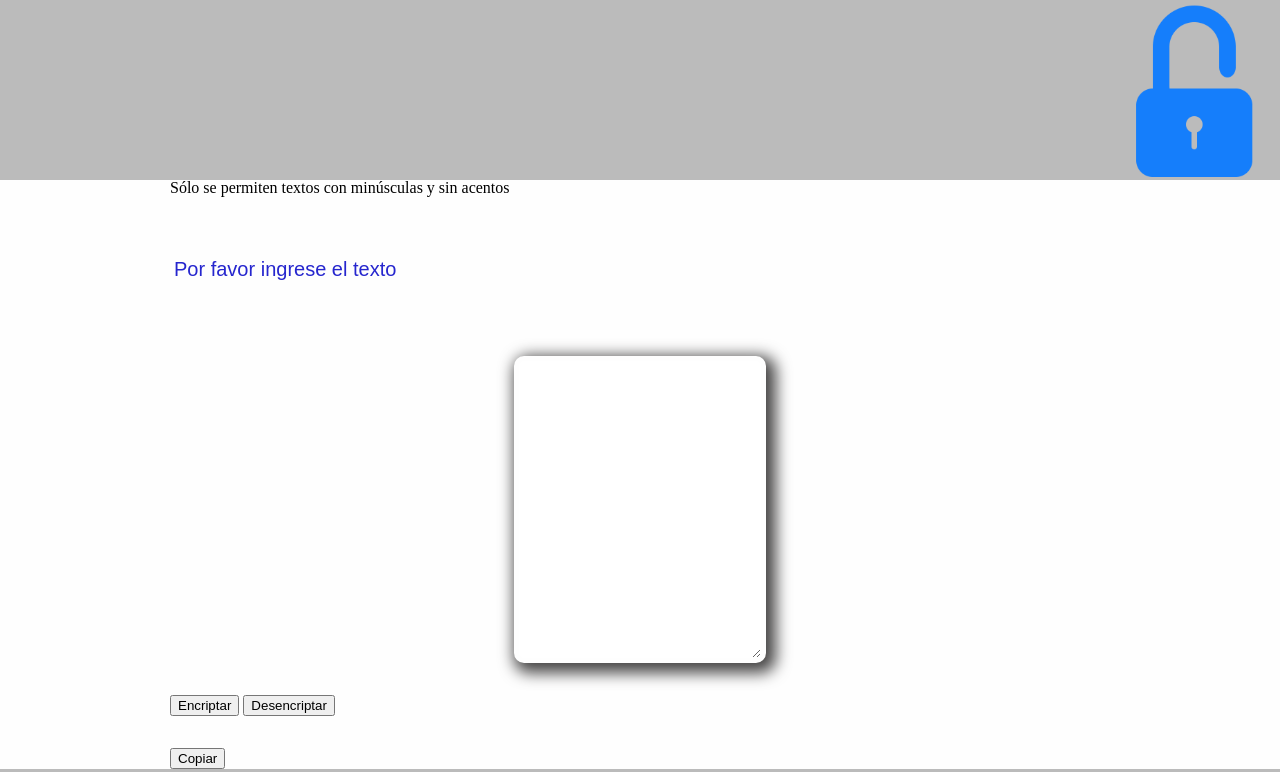
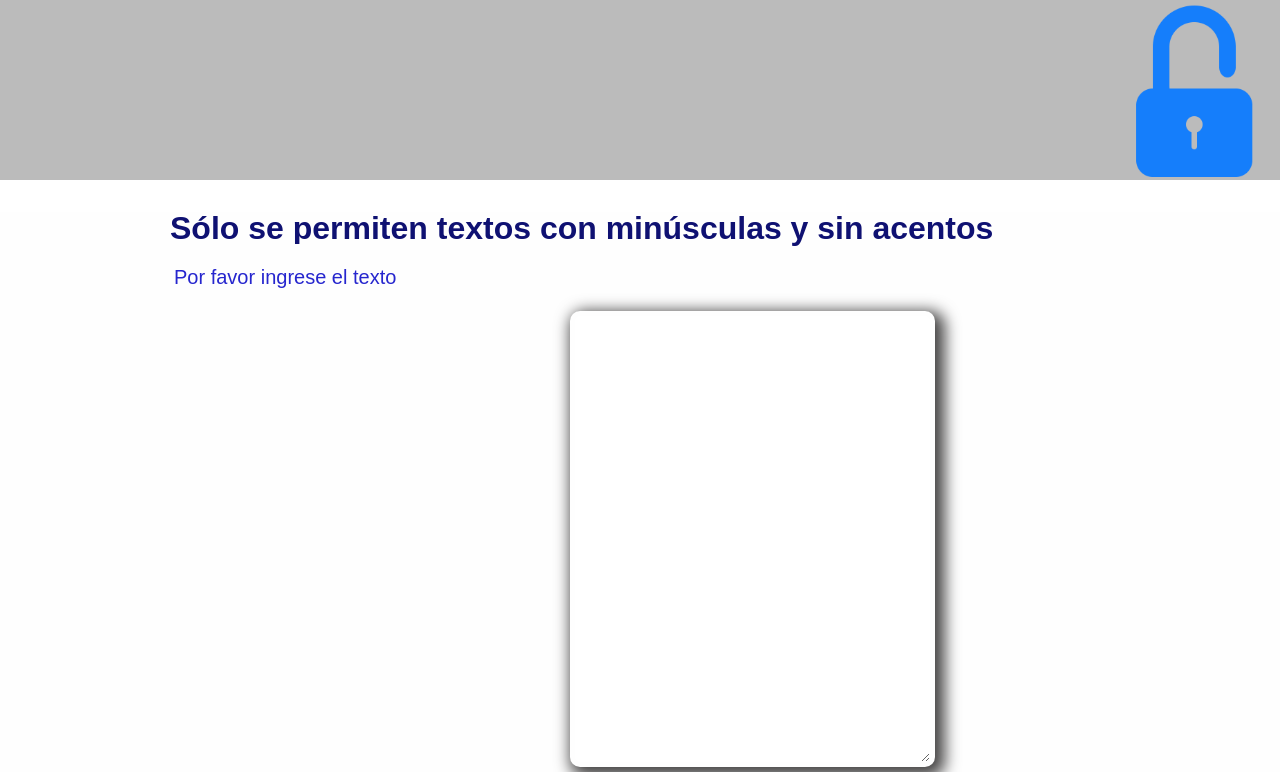
Before and after one commit to peteroropeza5/encriptador-texto, a plain HTML site: page index.html in a window 1280 px wide. Shown: the top 772 px of the page. Drawn offline with Linux system fonts and the light colour scheme; a web font is replaced by a local one.

Commit message:
Update style

```diff
--- a/style.css
+++ b/style.css
@@ -1,4 +1,8 @@
 /*Estilo del index*/
+
+body{
+    font-family: 'Montserrat', sans-serif;
+ }
 
 header{
     text-align: right;
@@ -10,14 +14,21 @@ main{
 }
 
 .area-encriptado{
+    width: 940px;
+    margin: 2em auto;
+}
 
-    width: 940px;
-    margin: 0 auto;
+.indicaciones{
+    font-family: 'Montserrat', sans-serif;
+    font-weight: bold;
+    font-size: 2em;
+    color: rgb(15, 17, 114);
 }
 
 .entrada-texto{
-    margin: 2em 300px 2em 0;
+    display: inline block;
     font-size: 20px;
+    color: rgb(38, 38, 206);
     border: 2px solid #fefefe;
     background: #fefefe;
     padding: 20px 2px;
@@ -26,12 +37,9 @@ main{
 }
 
 ::placeholder{
+    font-family: 'Montserrat', sans-serif;
     color: rgb(38, 38, 206);
     font-size: 1em;
-}
-
-.botones{
-    margin: 2em 0;
 }
 
 .area-respuesta{
@@ -40,15 +48,35 @@ main{
 }
 
 .salida-texto{
-    display: block;
-    margin: 1em auto;
+    font-family: 'Montserrat', sans-serif;
+    font-size: 20px;
+    color: rgb(38, 38, 206);
+    margin: 0 0 0 400px;
     border: 5px solid #fefefe;
     border-radius: 10px 10px 10px 10px;
     padding: 0 5em 20em 0;
     box-shadow: 5px 5px 15px 5px #464545;
+    outline: none;
+}
+
+.botones{
+    display: inline-block;
+    padding: 50px 40px;
+}
+
+.boton-copiar{
+    margin: 0 0 0 495px;
 }
 
 footer{
     padding: 40px;
     background: #bbbbbb;
 }
+
+.imagen-footer{
+    transition: 1s;
+}
+
+.imagen-footer:hover{
+    opacity: 20%;
+}
```
